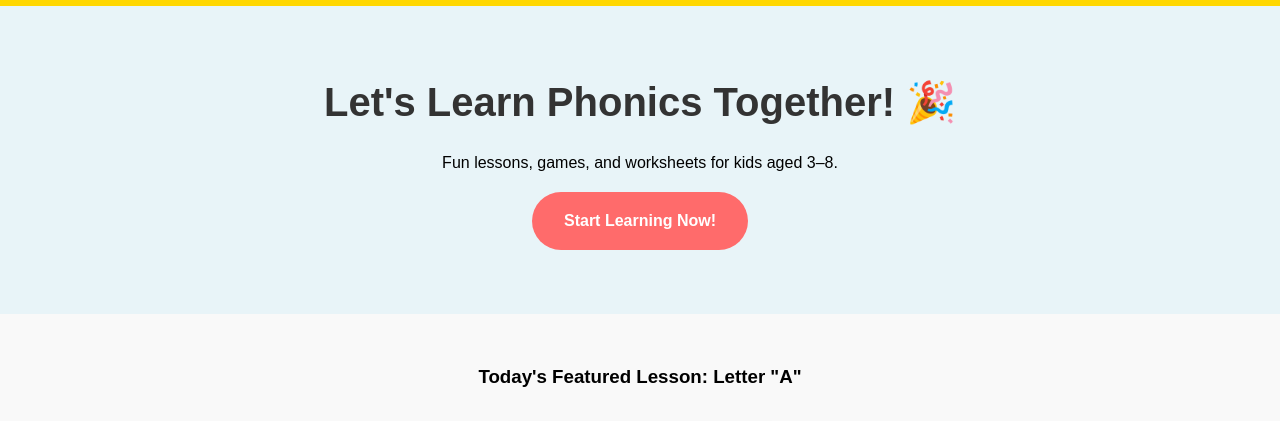
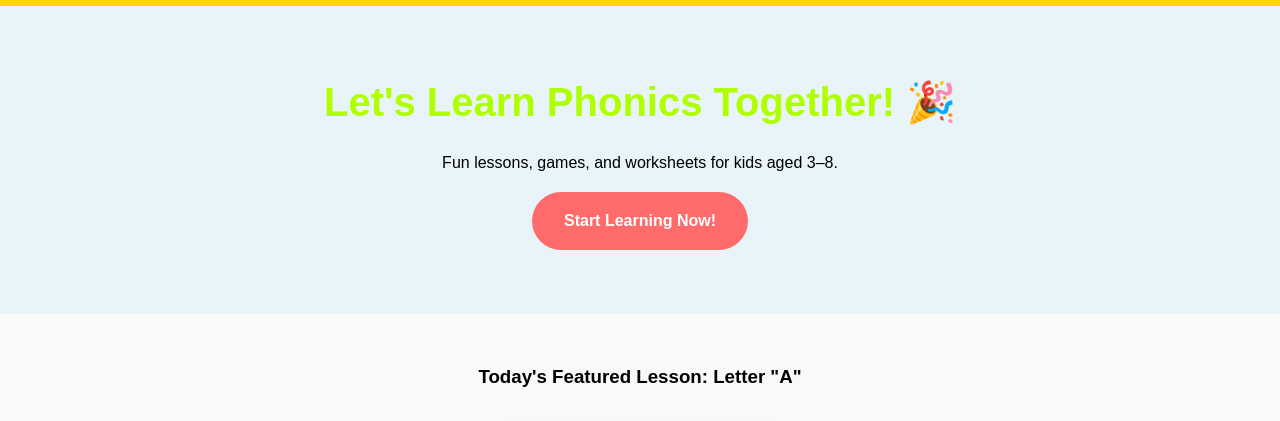
Before and after one commit to MICKNICK911/phonics-play, a plain HTML site: page index.html in a window 1280 px wide. Shown: the part 144-565 px from the top of the page. Drawn offline with Linux system fonts and the light colour scheme.

Commit message:
update color

```diff
--- a/css/style.css
+++ b/css/style.css
@@ -59,7 +59,7 @@ body {
 .hero-content h2 {
     font-size: 2.5rem;
     margin-bottom: 1rem;
-    color: #333;
+    color: #AFFF00;
 }
 
 .cta-button {
```
